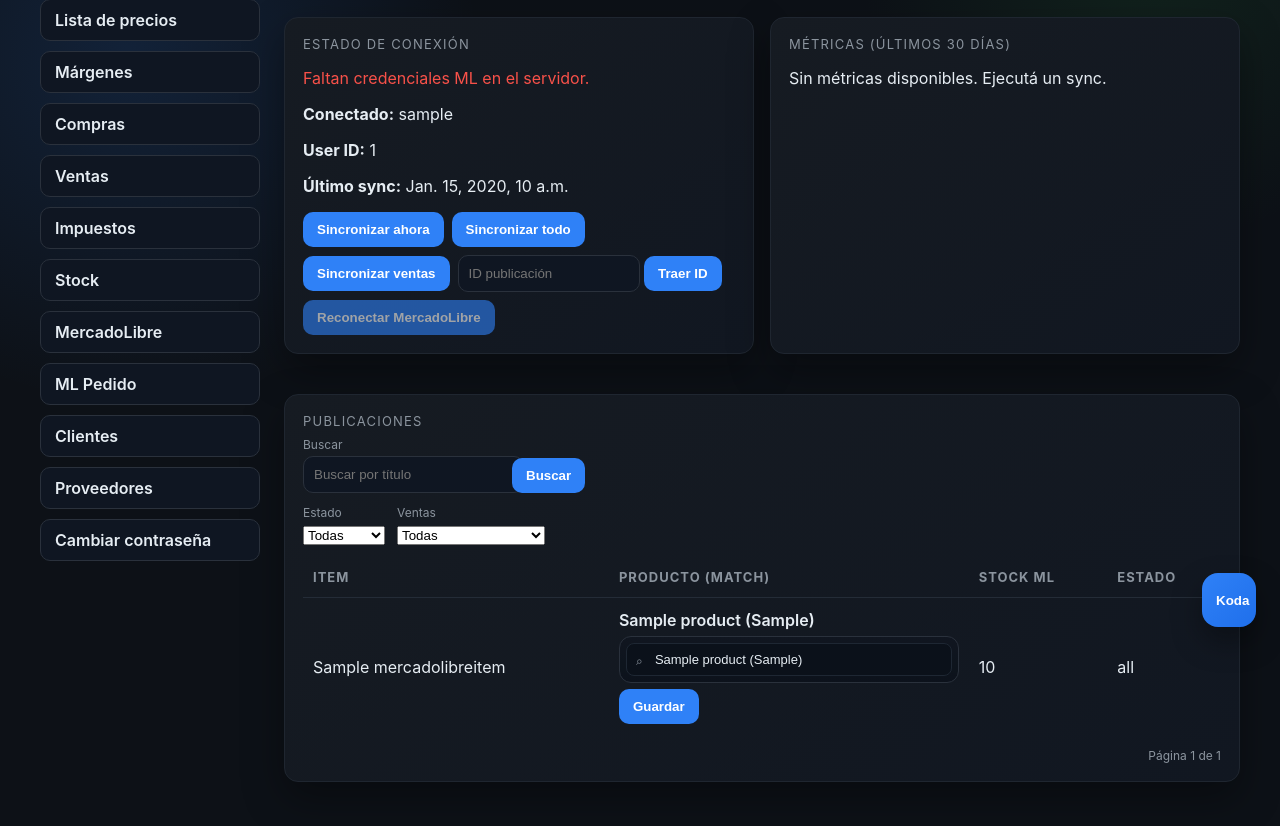
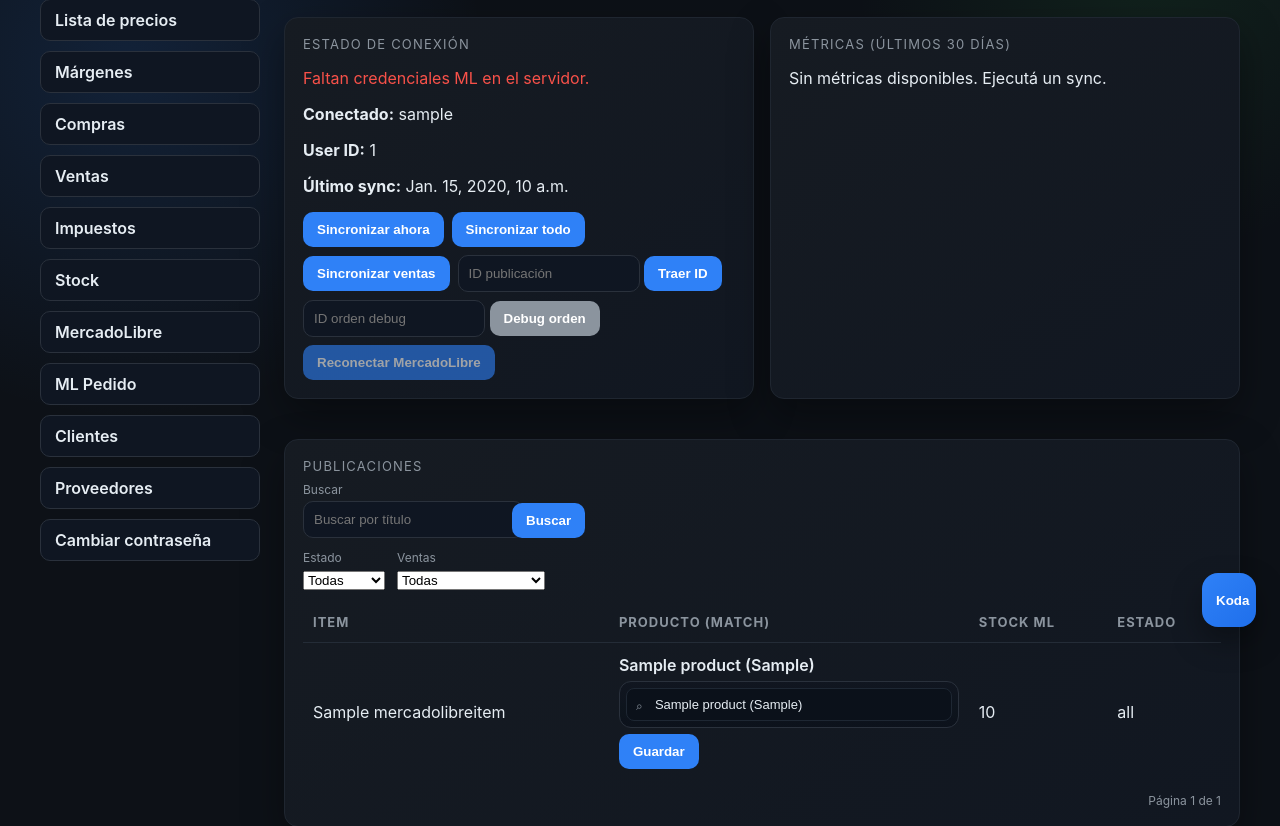
Before and after one commit to Alejogesal/erp, a Django app: page /mercadolibre/ in a window 1280 px wide. Shown: the part 149-975 px from the top of the page. Run offline with Django 5.2, Linux system fonts and the light colour scheme; a user stored in the database is signed in; tables that the repository leaves empty hold one stand-in row (values such as "Sample post").

Commit message:
ML: fix comisión con marketplace_fee y agregar debug de orden
- _sum_payment_details: usar marketplace_fee (campo real de ML) además
  de fee_amount, y mejorar matching de charges_details por tipo
- Dashboard: botón debug para inspeccionar pagos raw de una orden ML

Co-Authored-By: Claude Sonnet 4.6 <noreply@anthropic.com>

```diff
--- a/inventory/mercadolibre.py
+++ b/inventory/mercadolibre.py
@@ -196,17 +196,20 @@ def _sum_payment_details(payments: list[dict]) -> tuple[Decimal, Decimal]:
     tax_total = Decimal("0.00")
     charges_fee = Decimal("0.00")
     charges_tax = Decimal("0.00")
-    fee_types = {"fee", "commission", "marketplace_fee"}
-    tax_types = {"tax"}
+    fee_keywords = {"fee", "commission", "marketplace_fee", "mp_fee"}
+    tax_keywords = {"tax", "iva", "impuesto", "ingresos_brutos", "iibb"}
     for payment in payments:
-        fee_total += Decimal(str(payment.get("fee_amount", 0) or 0)).copy_abs()
+        # marketplace_fee is the primary ML commission field
+        mkt_fee = Decimal(str(payment.get("marketplace_fee", 0) or 0)).copy_abs()
+        fee_amount = Decimal(str(payment.get("fee_amount", 0) or 0)).copy_abs()
+        fee_total += max(mkt_fee, fee_amount)
         tax_total += Decimal(str(payment.get("taxes_amount", 0) or 0)).copy_abs()
         for charge in payment.get("charges_details") or []:
             ctype = str(charge.get("type", "") or "").lower()
-            amount = Decimal(str(charge.get("amount", 0) or 0)).copy_abs()
-            if ctype in fee_types:
+            amount = Decimal(str(charge.get("amount", {}).get("value", 0) if isinstance(charge.get("amount"), dict) else charge.get("amount", 0) or 0)).copy_abs()
+            if any(k in ctype for k in fee_keywords):
                 charges_fee += amount
-            if ctype in tax_types:
+            elif any(k in ctype for k in tax_keywords):
                 charges_tax += amount
     if fee_total == 0 and charges_fee > 0:
         fee_total = charges_fee
--- a/inventory/templates/inventory/mercadolibre_dashboard.html
+++ b/inventory/templates/inventory/mercadolibre_dashboard.html
@@ -43,6 +43,12 @@
                     <input type="hidden" name="action" value="sync_item">
                     <input type="text" name="ml_item_id" placeholder="ID publicación" style="width:160px;">
                     <button type="submit">Traer ID</button>
+                </form>
+                <form method="post" style="display:inline;">
+                    {% csrf_token %}
+                    <input type="hidden" name="action" value="debug_order">
+                    <input type="text" name="debug_order_id" placeholder="ID orden debug" style="width:160px;">
+                    <button type="submit" style="background:var(--muted);">Debug orden</button>
                 </form>
                 {% if missing_credentials %}
                     <button type="button" disabled style="opacity:0.6;">Reconectar MercadoLibre</button>
--- a/inventory/views/mercadolibre.py
+++ b/inventory/views/mercadolibre.py
@@ -227,6 +227,30 @@ def mercadolibre_dashboard(request):
                         messages.error(request, f"No se pudo sincronizar: HTTP {exc.code}")
                 except Exception as exc:
                     messages.error(request, f"No se pudo sincronizar: {exc}")
+        elif action == "debug_order":
+            order_id = (request.POST.get("debug_order_id") or "").strip()
+            if not order_id or not connection or not connection.access_token:
+                messages.error(request, "Ingresá un ID de orden.")
+            else:
+                try:
+                    access_token = ml.get_valid_access_token(connection)
+                    order = ml._call_with_refresh(connection, ml.get_order, order_id, access_token=access_token)
+                    payments_in_order = order.get("payments") or []
+                    try:
+                        payments_api = ml._call_with_refresh(connection, ml.get_order_payments, order_id, access_token=access_token)
+                    except Exception as e:
+                        payments_api = {"error": str(e)}
+                    debug_info = {
+                        "order_status": order.get("status"),
+                        "total_amount": order.get("total_amount"),
+                        "payments_in_order_count": len(payments_in_order),
+                        "payments_in_order_sample": payments_in_order[:1],
+                        "payments_api_raw": payments_api if isinstance(payments_api, list) else payments_api,
+                        "payments_api_count": len(payments_api) if isinstance(payments_api, list) else "N/A",
+                    }
+                    messages.info(request, f"DEBUG ORDEN {order_id}: {json.dumps(debug_info, default=str)}")
+                except Exception as exc:
+                    messages.error(request, f"Error debug: {exc}")
         elif action == "link_item":
             item_id = request.POST.get("item_id")
             product_id = request.POST.get("product_id")
```
